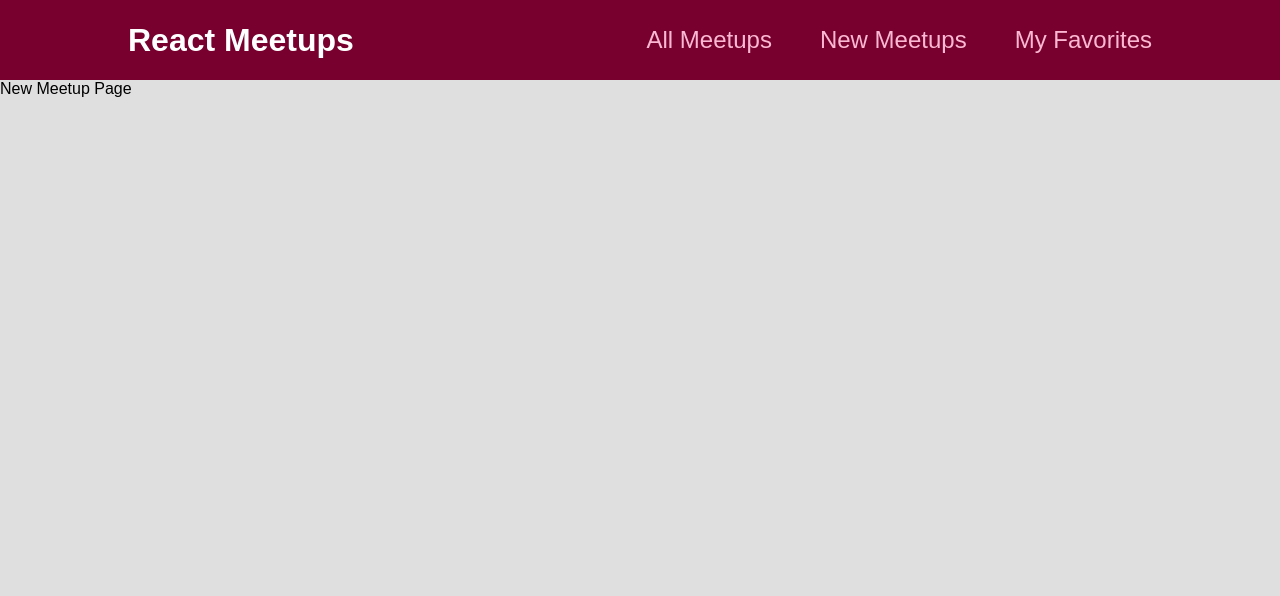
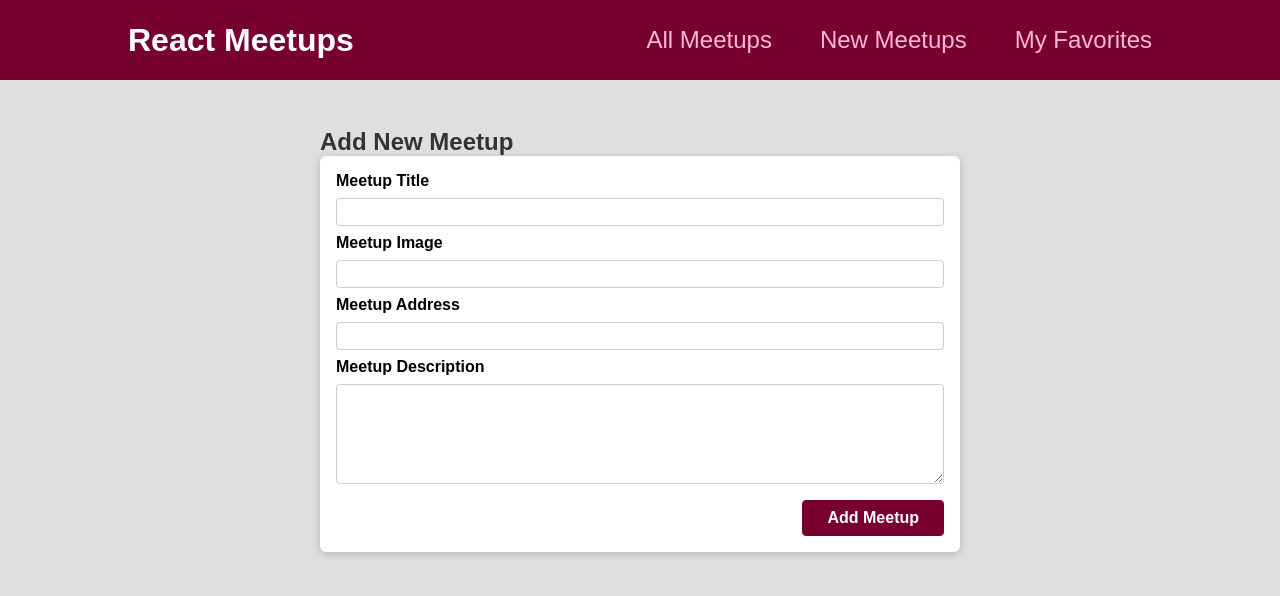
Before and after one commit to austinschroeder/academind-project, a React (Create React App) app: page /new-meetup in a window 1280 px wide. Shown: the top 596 px of the page. Built offline with nearby package versions, Linux system fonts and the light colour scheme.

Commit message:
added entry form

```diff
--- a/src/App.js
+++ b/src/App.js
@@ -4,17 +4,16 @@
 import AllMeetupsPage from './pages/AllMeetups';
 import NewMeetupPage from './pages/NewMeetup';
 import FavoritesPage from './pages/Favorites';
-import MainNavigation from './components/layout/MainNavigation';
+import Layout from './components/layout/Layout';
 
 function App() {
   // localhost: 3000
   // my-page.com/
 
   return (
-    <div>
-      <MainNavigation />
+    <Layout>
       <Switch>
-        {/* Exact keeps from always loading '/' */}
+        {/* 'Exact' keeps from always loading '/' */}
         <Route path="/" exact>
           <AllMeetupsPage />
         </Route>
@@ -27,7 +26,7 @@
           <FavoritesPage />
         </Route>
       </Switch>
-    </div>
+    </Layout>
   );
 }
 
--- /dev/null
+++ b/src/components/layout/Layout.js
@@ -0,0 +1,13 @@
+import MainNavigation from './MainNavigation';
+import classes from './Layout.module.css';
+
+function Layout(props) {
+  return (
+    <div>
+      <MainNavigation />
+      <main className={classes.main}>{props.children}</main>
+    </div>
+  );
+}
+
+export default Layout;
--- /dev/null
+++ b/src/components/layout/Layout.module.css
@@ -0,0 +1,5 @@
+.main {
+  margin: 3rem auto;
+  width: 90%;
+  max-width: 40rem;
+}
--- /dev/null
+++ b/src/components/meetups/NewMeetupForm.js
@@ -0,0 +1,32 @@
+import Card from '../ui/Card';
+import classes from './NewMeetupForm.module.css';
+
+function NewMeetupForm() {
+  return (
+    <Card>
+      <form className={classes.form}>
+        <div className={classes.control}>
+          <label htmlFor="title">Meetup Title</label>
+          <input type="text" required id="title" />
+        </div>
+        <div className={classes.control}>
+          <label htmlFor="image">Meetup Image</label>
+          <input type="url" required id="image" />
+        </div>
+        <div className={classes.control}>
+          <label htmlFor="address">Meetup Address</label>
+          <input type="url" required id="address" />
+        </div>
+        <div className={classes.control}>
+          <label htmlFor="description">Meetup Description</label>
+          <textarea required id="description" rows="5"></textarea>
+        </div>
+        <div className={classes.actions}>
+          <button>Add Meetup</button>
+        </div>
+      </form>
+    </Card>
+  );
+}
+
+export default NewMeetupForm;
--- /dev/null
+++ b/src/components/meetups/NewMeetupForm.module.css
@@ -0,0 +1,45 @@
+.form {
+  padding: 1rem;
+}
+
+.control {
+  margin-bottom: 0.5rem;
+}
+
+.control label {
+  display: block;
+  font-weight: bold;
+  margin-bottom: 0.5rem;
+}
+
+.control input,
+.control textarea {
+  display: block;
+  font: inherit;
+  border-radius: 4px;
+  border: 1px solid #ccc;
+  padding: 0.25rem;
+  width: 100%;
+}
+
+.actions {
+  margin-top: 1rem;
+  text-align: right;
+}
+
+.actions button {
+  font: inherit;
+  cursor: pointer;
+  background-color: #77002e;
+  color: white;
+  padding: 0.5rem 1.5rem;
+  border: 1px solid #77002e;
+  border-radius: 4px;
+  font-weight: bold;
+}
+
+.actions button:hover,
+.actions button:active {
+  background-color: #a50e48;
+  border-color: #a50e48;
+}
--- a/src/pages/NewMeetup.js
+++ b/src/pages/NewMeetup.js
@@ -1,5 +1,12 @@
+import NewMeetupForm from '../components/meetups/NewMeetupForm';
+
 function NewMeetupPage() {
-  return <div>New Meetup Page</div>;
+  return (
+    <section>
+      <h1>Add New Meetup</h1>
+      <NewMeetupForm />
+    </section>
+  );
 }
 
 export default NewMeetupPage;
```
Also changed, not shown: 1 other file (tests, documents, lock files or other folders).
